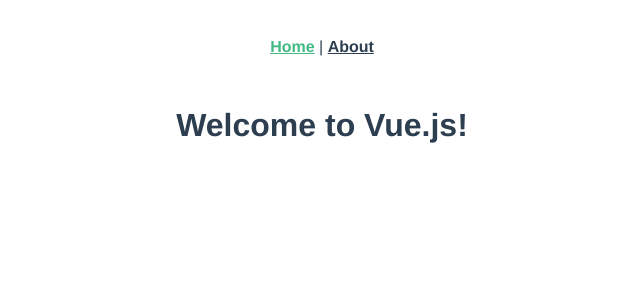
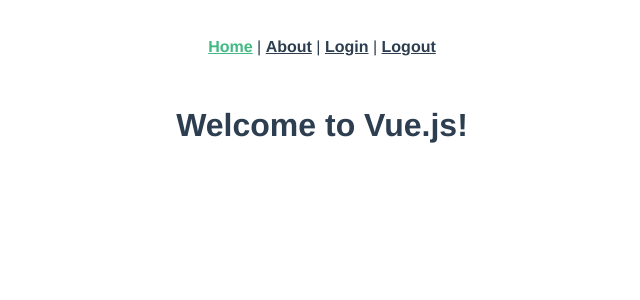
Before and after one commit to byrne-saw/vuejs-capstone, a Vue app: page /#/ in a window 1280 px wide. Shown: the top 300 px of the page, without its empty margins (318-958 px from the left). Built offline with nearby package versions, Linux system fonts and the light colour scheme; the HTML template or start-up script is replaced by a standard one.

Commit message:
adding authentication + role to cookie

```diff
--- a/package.json
+++ b/package.json
@@ -7,6 +7,7 @@
     "build": "vue-cli-service build"
   },
   "dependencies": {
+    "axios": "^0.18.0",
     "vue": "^2.5.17",
     "vue-router": "^3.0.1"
   },
--- a/src/App.vue
+++ b/src/App.vue
@@ -2,7 +2,9 @@
   <div id="app">
     <div id="nav">
       <router-link to="/">Home</router-link> |
-      <router-link to="/about">About</router-link>
+      <router-link to="/about">About</router-link> |
+      <router-link to="/login">Login</router-link> |
+      <router-link to="/logout">Logout</router-link>
     </div>
     <router-view/>
   </div>
--- a/src/router.js
+++ b/src/router.js
@@ -9,7 +9,7 @@
 
 export default new Router({
   routes: [
-    { path: '/', name: 'roort', component: Home},
+    { path: '/', name: 'root', component: Home},
 
     { path: '/', name: 'home', component: Home},
     { path: "/login", name: "login", component: Login },
--- a/src/views/Login.vue
+++ b/src/views/Login.vue
@@ -44,6 +44,7 @@
           axios.defaults.headers.common["Authorization"] =
             "Bearer " + response.data.jwt;
           localStorage.setItem("jwt", response.data.jwt);
+          localStorage.setItem("role", response.data.role);
           this.$router.push("/");
         })
         .catch(error => {
--- a/src/views/Logout.vue
+++ b/src/views/Logout.vue
@@ -10,6 +10,7 @@
   created: function() {
     delete axios.defaults.headers.common["Authorization"];
     localStorage.removeItem("jwt");
+    localStorage.removeItem("role");
     this.$router.push("/");
   }
 };
```
Also changed, not shown: 1 other file (tests, documents, lock files or other folders).
